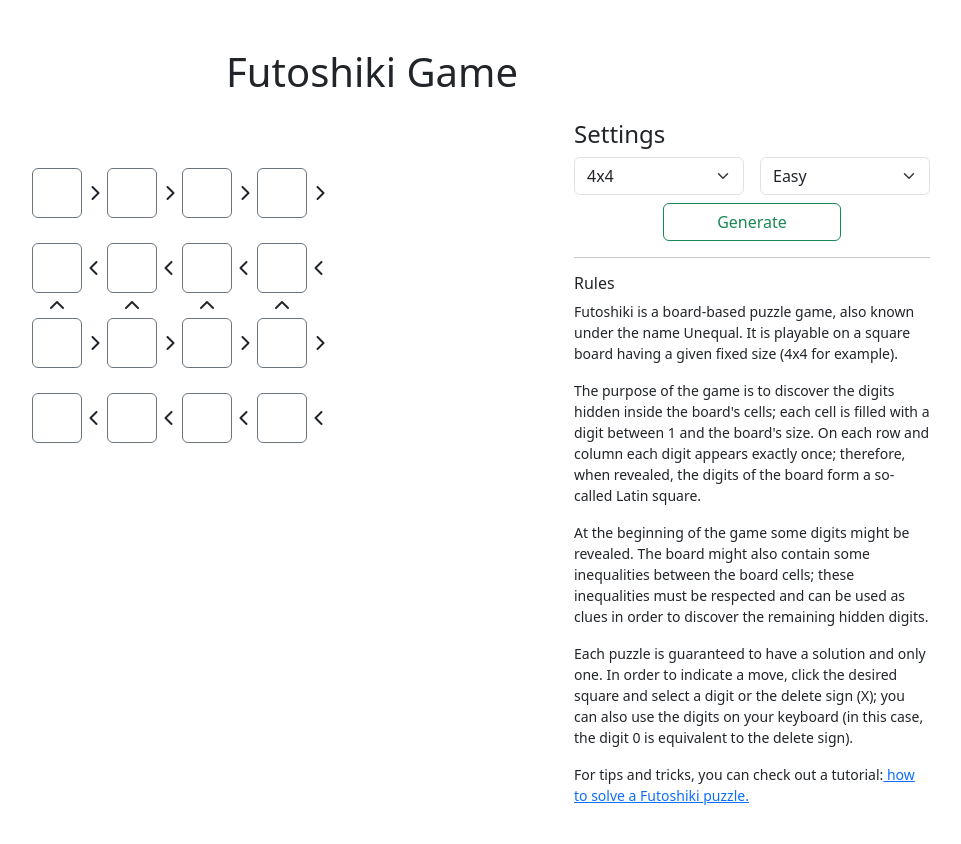
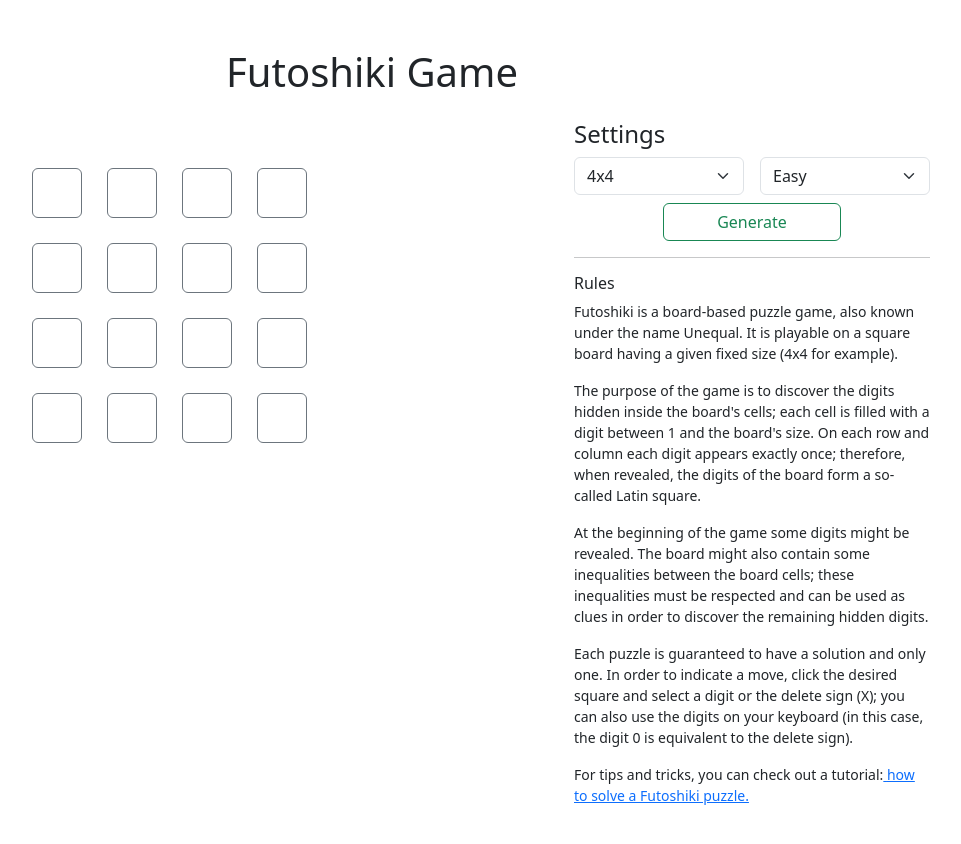
Before and after one commit to danielyandev/futoshiki, a React (Vite) app: page / in a window 1280 px wide. Shown: the top 844 px of the page, without its empty margins (268-1229 px from the left). Built offline with nearby package versions, Linux system fonts and the light colour scheme.

Commit message:
Fix board initialization

```diff
--- a/src/components/Cell.jsx
+++ b/src/components/Cell.jsx
@@ -11,7 +11,7 @@ export default function Cell({ cell }) {
   const renderBottomConstraint = () => {
     if (!cell.constraints.bottom) return null
 
-    const side = cell.constraints.bottom === '>' ? 'bottom' : 'up'
+    const side = cell.constraints.bottom === '>' ? 'down' : 'up'
     return <i className={`fa fa-chevron-${side}`} />
   }
 
@@ -32,12 +32,14 @@ export default function Cell({ cell }) {
   )
 }
 
+const constraints = ['>', '<', '']
+
 Cell.propTypes = {
   cell: PropTypes.exact({
-    value: PropTypes.string,
+    value: PropTypes.oneOfType([PropTypes.string, PropTypes.number]),
     constraints: PropTypes.exact({
-      right: PropTypes.string,
-      bottom: PropTypes.string
+      right: PropTypes.oneOf(constraints),
+      bottom: PropTypes.oneOf(constraints)
     })
   }).isRequired
 }
--- a/src/components/GameBoard.jsx
+++ b/src/components/GameBoard.jsx
@@ -3,41 +3,29 @@ import Cell from './Cell.jsx'
 import PropTypes from 'prop-types'
 
 export default function GameBoard({ settings }) {
-  const generateInitialBoard = ({ size }) => {
-    if (!size) return []
+  const [board, setBoard] = useState([])
 
-    size = parseInt(size)
-    const board = Array(size)
+  const initializeBoard = size => {
+    return Array(size)
       .fill(null)
       .map(() =>
         Array(size).fill({
           value: '',
-          constraints: { right: null, bottom: null }
+          constraints: { right: '', bottom: '' }
         })
       )
-
-    // Example strategy for adding constraints randomly
-    for (let row = 0; row < size; row++) {
-      for (let col = 0; col < size; col++) {
-        // Randomly decide whether to place a constraint to the right and bottom
-        // Skipping the last row and column for respective directions to avoid out-of-bounds
-        if (col < size - 1 && Math.random() > 0.5) {
-          // 50% chance of right constraint
-          board[row][col].constraints.right = Math.random() > 0.5 ? '>' : '<'
-        }
-        if (row < size - 1 && Math.random() > 0.5) {
-          // 50% chance of bottom constraint
-          board[row][col].constraints.bottom = Math.random() > 0.5 ? '>' : '<'
-        }
-      }
-    }
-    return board
   }
 
-  const [board, setBoard] = useState([])
+  const generateBoard = settings => {
+    const size = parseInt(settings.size)
+    if (!size) return []
+
+    const newBoard = initializeBoard(size)
+    setBoard(newBoard)
+  }
 
   useEffect(() => {
-    setBoard(generateInitialBoard(settings))
+    generateBoard(settings)
   }, [settings])
 
   return (
```
